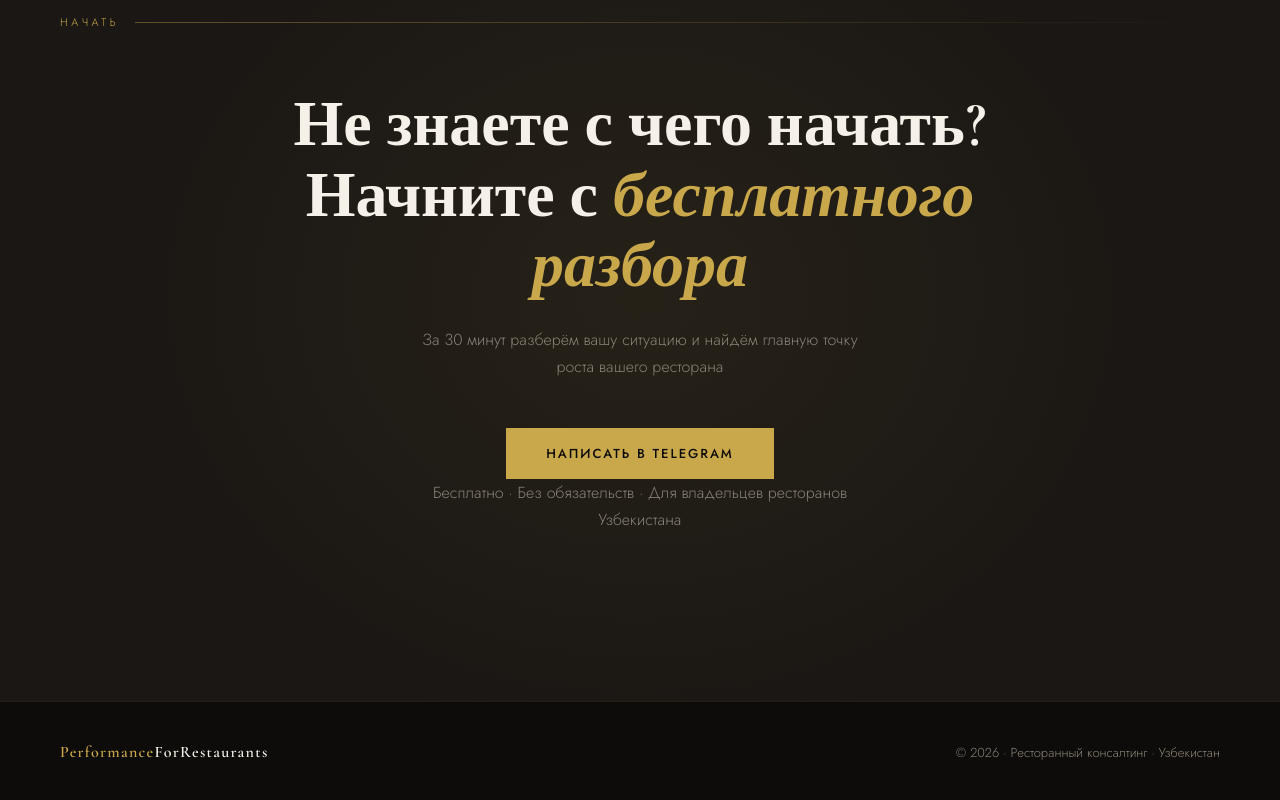
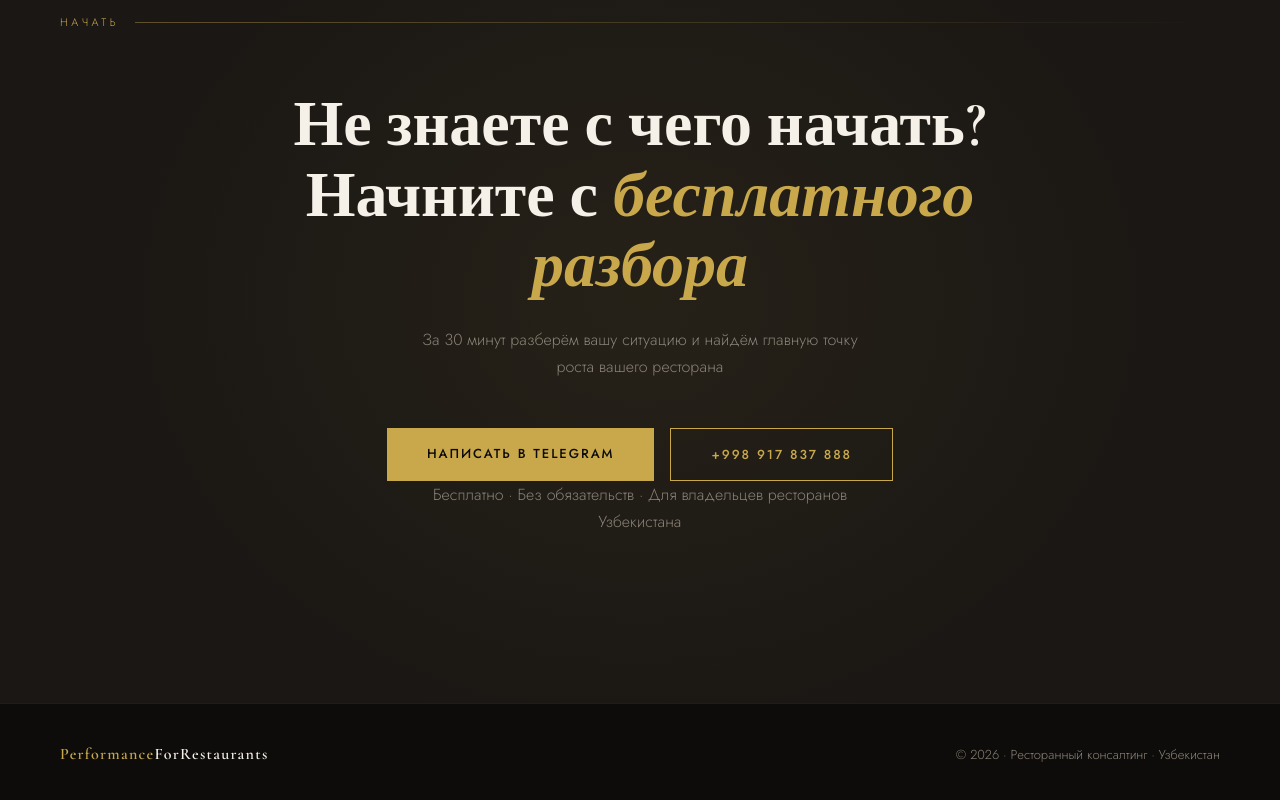
Before and after one commit to performance4rest-svg/PerformanceForRestaurants, a plain HTML site: page index.html in a window 1280 px wide. Shown: the part 4398-5198 px from the top of the page. Drawn offline with nearby package versions, Linux system fonts and the light colour scheme.

Commit message:
Add files via upload

```diff
--- a/index.html
+++ b/index.html
@@ -527,7 +527,10 @@
   <div class="section-label" style="justify-content:center;">Начать</div>
   <h2>Не знаете с чего начать?<br>Начните с <em>бесплатного разбора</em></h2>
   <p>За 30 минут разберём вашу ситуацию и найдём главную точку роста вашего ресторана</p>
-  <a href="https://t.me/" class="btn-primary" style="position:relative;">Написать в Telegram</a>
+  <div style="display:flex;gap:16px;justify-content:center;flex-wrap:wrap;position:relative;">
+    <a href="https://t.me/Performance4rest" class="btn-primary">Написать в Telegram</a>
+    <a href="tel:+998917837888" class="btn-primary" style="background:transparent;border:1px solid var(--gold);color:var(--gold);">+998 917 837 888</a>
+  </div>
   <p class="cta-note">Бесплатно · Без обязательств · Для владельцев ресторанов Узбекистана</p>
 </section>
 
```
